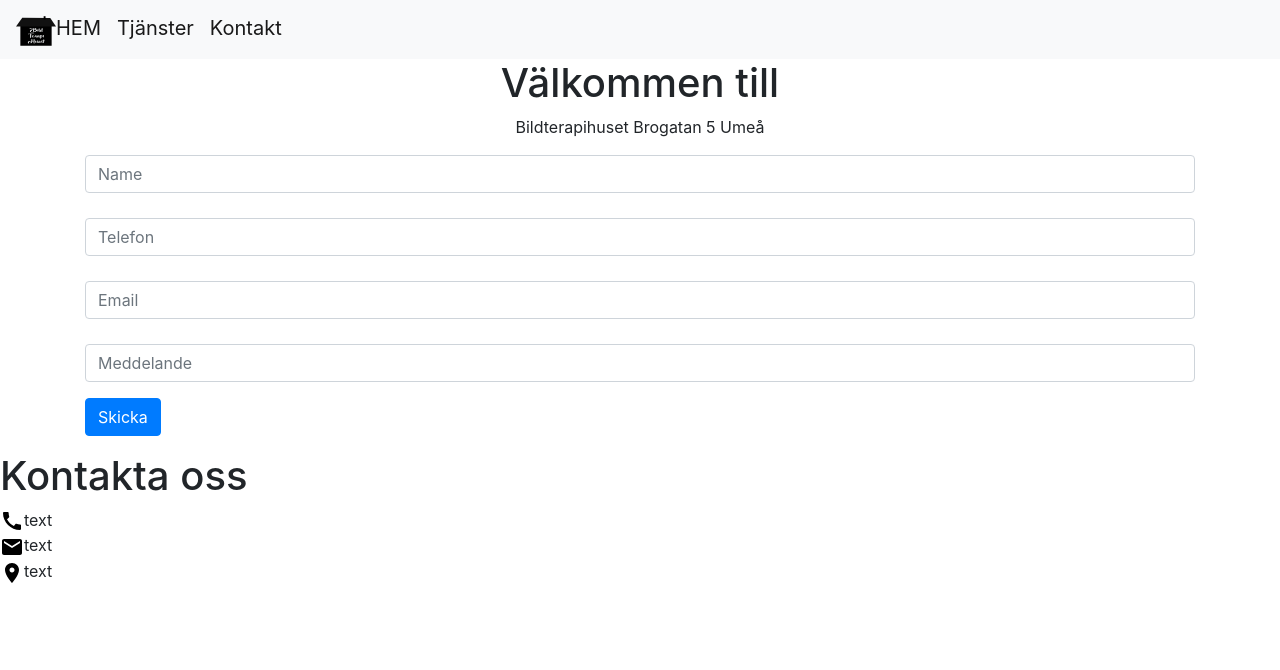
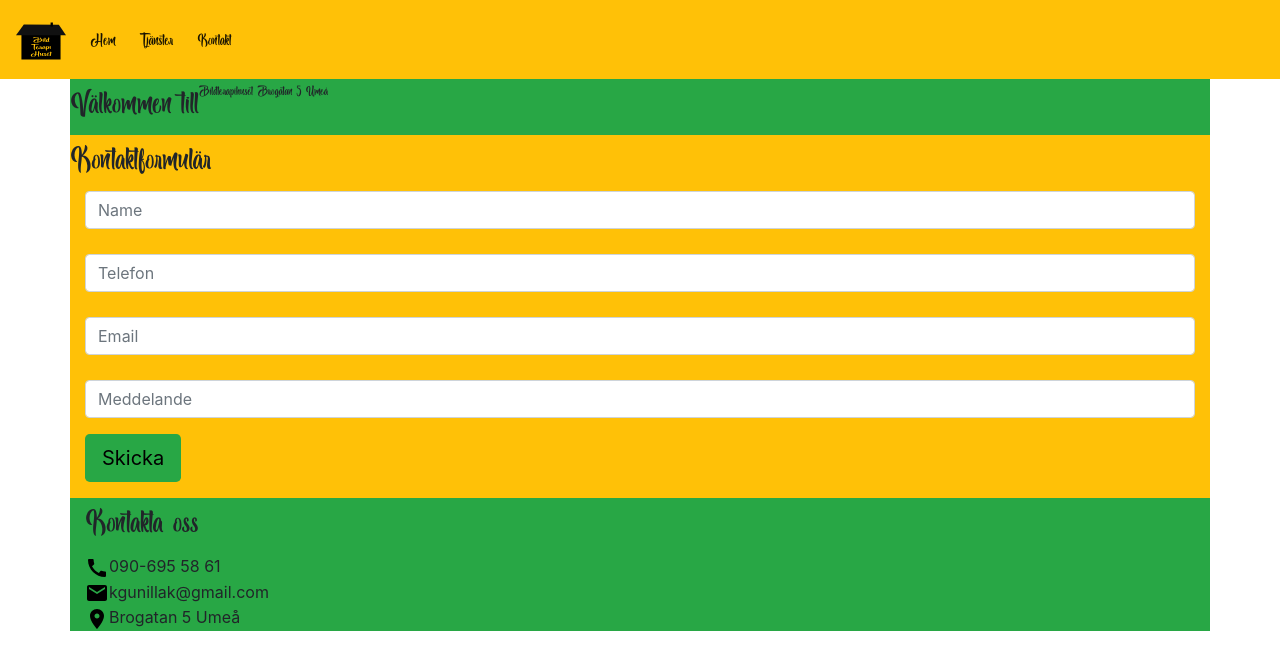
Before and after one commit to benjaminbylund/bthpug, a website: page src/index.pug in a window 1280 px wide. Drawn offline with nearby package versions, Linux system fonts and the light colour scheme; files that its build step writes are made by us from their sources; files whose address does not match are found by name.

Commit message:
Jag förstår pug helt okej men inte vilka fonts man får använda.

```diff
--- a/src/footer.pug
+++ b/src/footer.pug
@@ -1,12 +1,12 @@
-footer
+footer.container.bg-success
     h1 Kontakta oss
     ui(class="list-unstyled")
         li
             img(class="justify-content-center" alt="teleIcon" src="bilder/baseline-call-24px.svg")
-            | text
+            | 090-695 58 61
         li
             img(alt="emailIcon" src="bilder/baseline-mail-24px.svg")
-            | text
+            | kgunillak@gmail.com
         li
             img(alt="locationIrand" src="bilder/baseline-location_on-24px.svg")
-            | text
+            | Brogatan  5  Umeå
--- a/src/index.pug
+++ b/src/index.pug
@@ -1,21 +1,24 @@
 extends layout
 
 block content
-    h1(class="text-center") Välkommen till
-    p(class="text-center") Bildterapihuset Brogatan 5 Umeå
-
-    form(class="container justify-content-right")
-        input(type="text" class="form-control" id="validationDefaultUsername" placeholder="Name" aria-describedby="inputGroupPrepend2" required)
-        div(class="form-row")
-        div(class="col-md-6 mb-3")
-        label(for="validationDefault03" City)
-        input(type="text" class="form-control" id="validationDefault03" placeholder="Telefon" require)
-        div(class="col-md-3 mb-3")
-        label(for="validationDefault04" State)
-        input(type="text" class="form-control" id="validationDefault04" placeholder="Email" required)
-        div(class="col-md-3 mb-3")
-        label(for="validationDefault05" Zip)
-        input(type="text" class="form-control" id="validationDefault05" placeholder="Meddelande" required)
-        div(class="form-group")
-        div(class="form-check")
-        button(class="btn btn-primary" type="submit") Skicka
+    main.container
+        .row.bg-success
+            h1(class="text-center") Välkommen till
+            p(class="text-center") Bildterapihuset Brogatan 5 Umeå
+        .row.bg-warning
+            h1(class="text-center") Kontaktformulär
+            form(class="container justify-content-right")
+                input(type="text" class="form-control" id="validationDefaultUsername" placeholder="Name" aria-describedby="inputGroupPrepend2" required)
+                div(class="form-row")
+                div(class="col-md-6 mb-3")
+                label(for="validationDefault03" City)
+                input(type="text" class="form-control" id="validationDefault03" placeholder="Telefon" require)
+                div(class="col-md-3 mb-3")
+                label(for="validationDefault04" State)
+                input(type="text" class="form-control" id="validationDefault04" placeholder="Email" required)
+                div(class="col-md-3 mb-3")
+                label(for="validationDefault05" Zip)
+                input(type="text" class="form-control" id="validationDefault05" placeholder="Meddelande" required)
+                div(class="form-group")
+                div(class="form-check")
+                button(class="btn bg-success btn-lg" type="submit") Skicka
--- a/src/layout.pug
+++ b/src/layout.pug
@@ -4,6 +4,7 @@ html(lang="en")
         meta(charset="UTF-8")
         meta(name="viewport", content="width=device-width, initial-scale=1.0")
         meta(http-equiv="X-UA-Compatible", content="ie=edge")
+        link(href="https://fonts.googleapis.com/css?family=PT+Sans" rel="stylesheet")
         title Document
         link(rel="stylesheet" href="https://stackpath.bootstrapcdn.com/bootstrap/4.1.3/css/bootstrap.min.css" integrity="sha384-MCw98/SFnGE8fJT3GXwEOngsV7Zt27NXFoaoApmYm81iuXoPkFOJwJ8ERdknLPMO" crossorigin="anonymous")
         link(rel="stylesheet" href="style/main.css")
--- a/src/nav.pug
+++ b/src/nav.pug
@@ -1,10 +1,6 @@
-
-nav
-
-    nav(class="navbar navbar-light bg-light")
-        div(class="navbar-header")
-            img(alt="brand" src="bilder/bildTerapiLogo.svg" width="40px" height="40px")
-            a(class="navbar-brand" href="#") HEM
-            a(class="navbar-brand" href="#") Tjänster
-            a(class="navbar-brand" href="#") Kontakt
-nav
+nav(class="navbar navbar-light bg-warning")
+    div(class=" navbar-header")
+        a(class="navbar-brand pr-2 pt-2" href="#"): img(alt="brand" src="bilder/bildTerapiLogo.svg" width="50px" height="50px")
+        a(class="navbar-brand pr-2 pt-2" href="#") Hem
+        a(class="navbar-brand pr-2 pt-2" href="#") Tjänster
+        a(class="navbar-brand pr-2 pt-2" href="#") Kontakt
```
Also changed, not shown: README.md, dist/about.html, dist/footer.html, dist/index.html, dist/layout.html, dist/nav.html, dist/style/Black_Melody.otf (added), dist/style/main.css.
